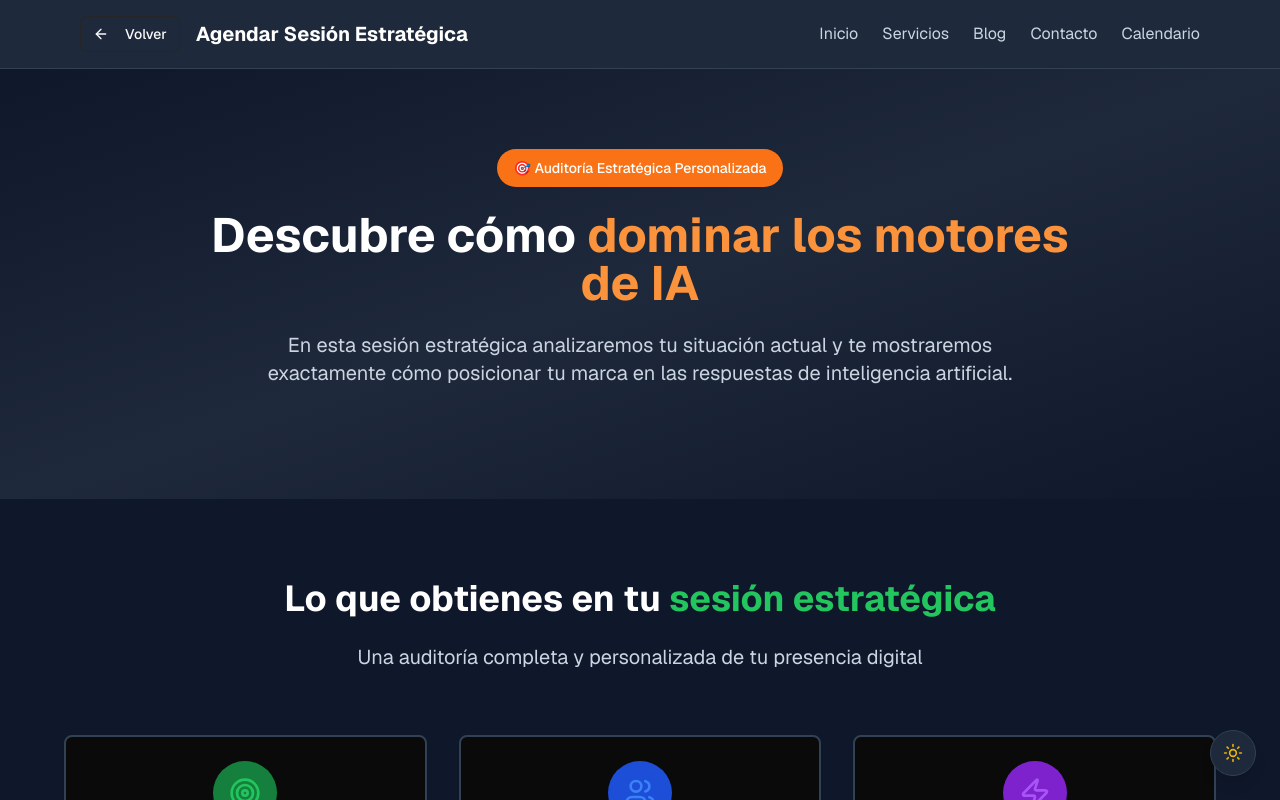
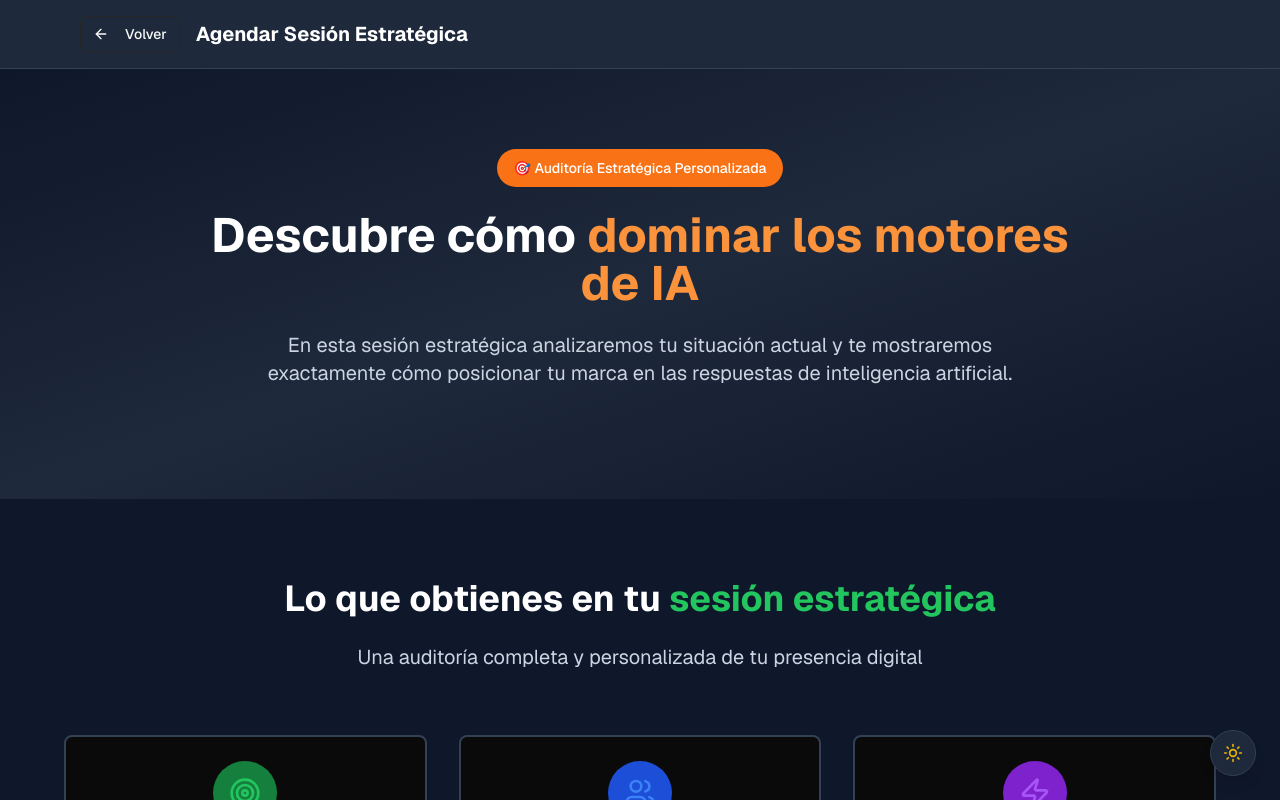
Before and after one commit to RaulRios100/RaulRios100, a Next.js app: page /agendar-sesion in a window 1280 px wide. Shown: the top 800 px of the page. Built offline with nearby package versions, Linux system fonts and the light colour scheme.

Commit message:
refactor: remove all navigation from header
Simplify header to title and optional back button only

#VERCEL_SKIP

Co-authored-by: null <110416802+RaulRios100@users.noreply.github.com>

```diff
--- a/components/navigation-header.tsx
+++ b/components/navigation-header.tsx
@@ -1,8 +1,7 @@
 "use client"
 
 import { Button } from "@/components/ui/button"
-import { ArrowLeft, Menu, X } from "lucide-react"
-import { useState } from "react"
+import { ArrowLeft } from "lucide-react"
 
 interface NavigationHeaderProps {
   title: string
@@ -10,16 +9,6 @@ interface NavigationHeaderProps {
 }
 
 export default function NavigationHeader({ title, showBackButton = true }: NavigationHeaderProps) {
-  const [isMenuOpen, setIsMenuOpen] = useState(false)
-
-  const navigationItems = [
-    { name: "Inicio", href: "/" },
-    { name: "Servicios", href: "/servicios/ai-overviews" },
-    { name: "Blog", href: "/blog" },
-    { name: "Contacto", href: "/contacto" },
-    { name: "Calendario", href: "/calendario" },
-  ]
-
   return (
     <header className="bg-white dark:bg-slate-800 border-b border-slate-200 dark:border-slate-700 sticky top-0 z-50">
       <div className="max-w-6xl mx-auto px-4 py-4">
@@ -33,48 +22,7 @@ export default function NavigationHeader({ title, showBackButton = true }: Navig
             )}
             <h1 className="text-xl font-bold text-slate-900 dark:text-white">{title}</h1>
           </div>
-
-          {/* Desktop Navigation */}
-          <nav className="hidden md:flex items-center gap-6">
-            {navigationItems.map((item) => (
-              <a
-                key={item.name}
-                href={item.href}
-                className="text-slate-700 dark:text-slate-300 hover:text-orange-500 dark:hover:text-orange-400 transition-colors"
-              >
-                {item.name}
-              </a>
-            ))}
-          </nav>
-
-          {/* Mobile Menu Button */}
-          <Button
-            variant="outline"
-            size="sm"
-            className="md:hidden bg-transparent"
-            onClick={() => setIsMenuOpen(!isMenuOpen)}
-          >
-            {isMenuOpen ? <X className="h-4 w-4" /> : <Menu className="h-4 w-4" />}
-          </Button>
         </div>
-
-        {/* Mobile Navigation */}
-        {isMenuOpen && (
-          <nav className="md:hidden mt-4 pb-4 border-t border-slate-200 dark:border-slate-700 pt-4">
-            <div className="flex flex-col gap-3">
-              {navigationItems.map((item) => (
-                <a
-                  key={item.name}
-                  href={item.href}
-                  className="text-slate-700 dark:text-slate-300 hover:text-orange-500 dark:hover:text-orange-400 transition-colors py-2"
-                  onClick={() => setIsMenuOpen(false)}
-                >
-                  {item.name}
-                </a>
-              ))}
-            </div>
-          </nav>
-        )}
       </div>
     </header>
   )
```
